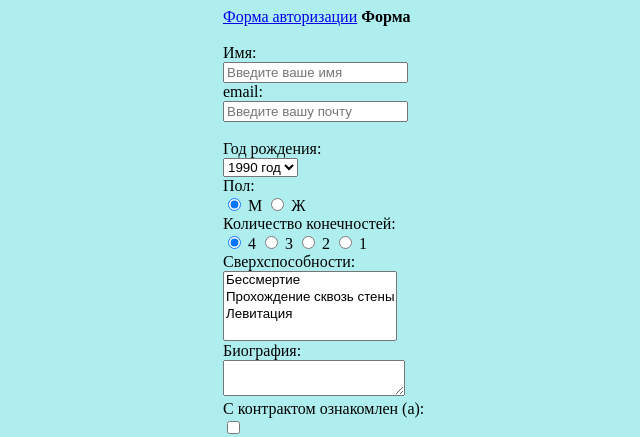
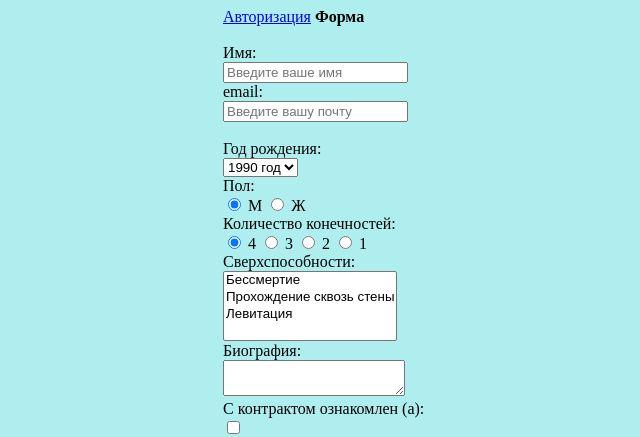
Before and after one commit to s0169495/s0169495.github.io, a PHP site: page /q5/form.php in a window 1280 px wide. Shown: the top 437 px of the page, without its empty margins (585-1225 px from the left). Run offline with PHP 8.4, Linux system fonts and the light colour scheme; data that the repository does not hold is empty.

Commit message:
Update form.php

```diff
--- a/q5/form.php
+++ b/q5/form.php
@@ -29,7 +29,7 @@ if(!empty($messages)){
     <form action="index.php" method="POST">
 
 
-<a href="./login.php">Форма авторизации</a>
+<a href="./login.php">Авторизация</a>
         <b><a>Форма</a></b></br></br>
         <label <?php if ( $errors['userName'] || $errors['userName_wrong']) {print 'class="error"' ; } ?>>
             Имя:<br />
```
